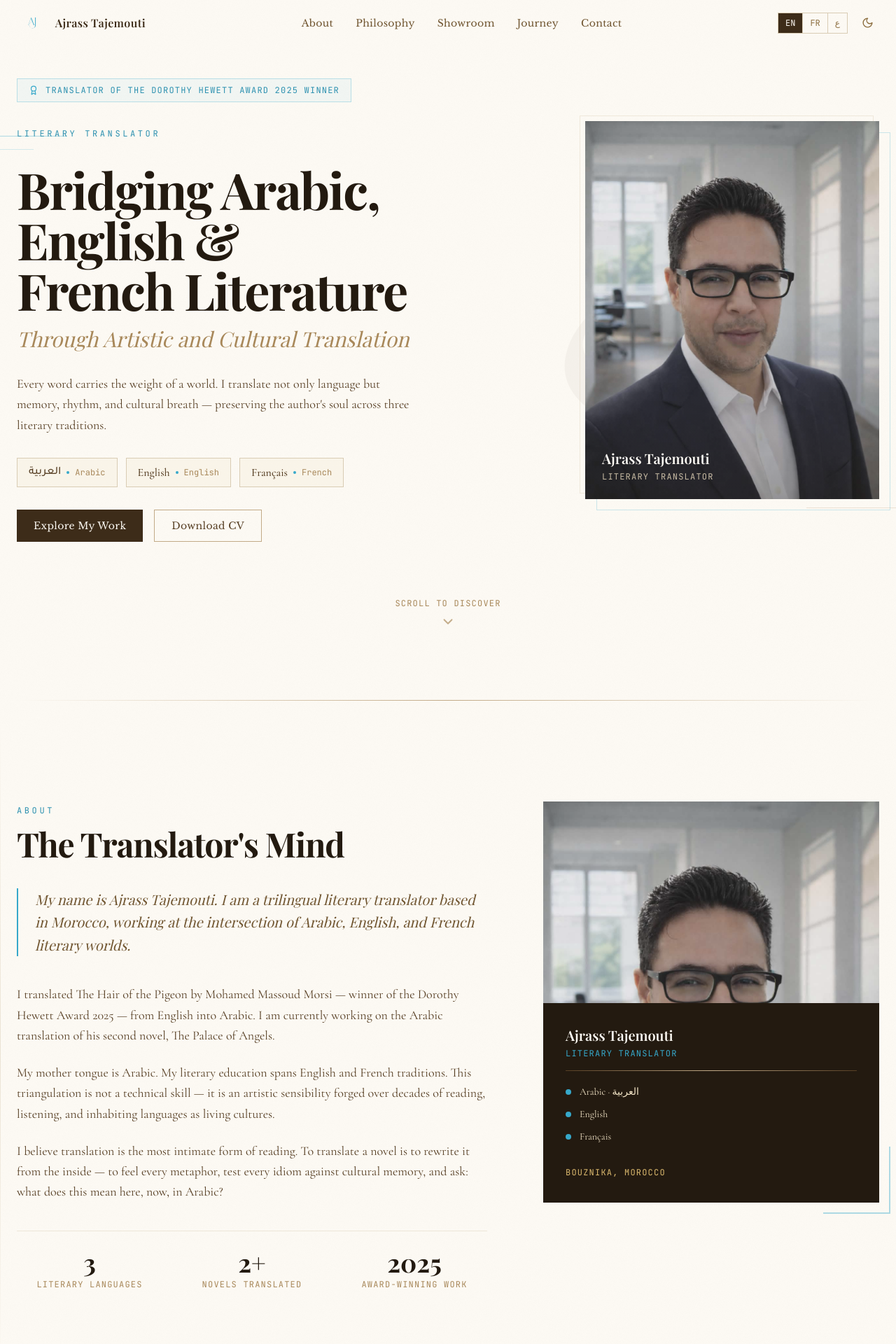
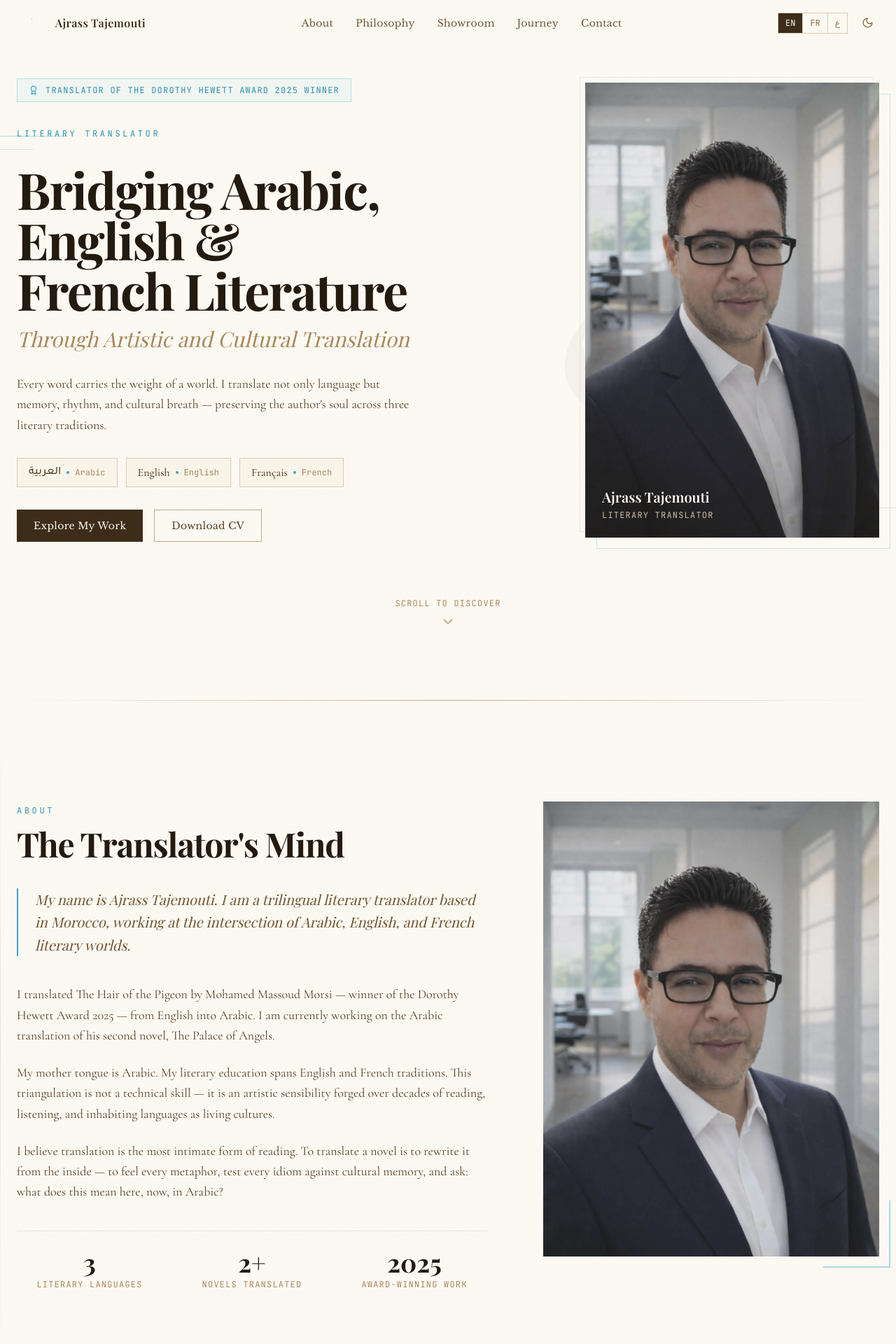
Before and after one commit to tajemouti/translator-portfolio, a React (Vite) app: page / in a window 1280 px wide. Shown: the top 1920 px of the page at 70% size. Built offline with nearby package versions, Linux system fonts and the light colour scheme; a web font is replaced by a local one.

Commit message:
Update project files

```diff
--- a/src/components/About.jsx
+++ b/src/components/About.jsx
@@ -56,43 +56,22 @@ export default function About({ t }) {
           </div>
 
           {/* RIGHT — Photo + decorative card */}
-          <div className="reveal reveal-delay-2 hidden lg:block">
-            <div className="relative">
+          <div className="reveal reveal-delay-2">
+            <div className="relative max-w-md mx-auto lg:max-w-full">
               <div className="overflow-hidden">
                 <img
                   src={heroPhoto}
                   alt={t.about.portrait}
-                  className="w-full h-72 object-cover object-top grayscale-[0.2]"
+                  className="
+                    w-full
+                    h-[420px]
+                    sm:h-[520px]
+                    md:h-[650px]
+                    object-cover
+                    object-top
+                    grayscale-[0.2]
+                  "
                 />
-              </div>
-
-              {/* Info card below image */}
-              <div className="bg-ink-900 dark:bg-ink-800 text-parchment-50 p-8 space-y-5">
-                <div className="space-y-1">
-                  <p className="font-display text-xl font-semibold">{t.about.portrait}</p>
-                  <p className="font-mono text-xs text-azure-400 uppercase tracking-widest">
-                    {t.hero.tagline}
-                  </p>
-                </div>
-
-                <div className="ink-divider !my-4 !bg-ink-700" />
-
-                <div className="space-y-3">
-                  {['Arabic · العربية', 'English', 'Français'].map((lang, i) => (
-                    <div key={i} className="flex items-center gap-3">
-                      <div className="w-2 h-2 rounded-full bg-azure-400 shrink-0" />
-                      <span className="font-body text-sm text-parchment-200">
-                        {lang}
-                      </span>
-                    </div>
-                  ))}
-                </div>
-
-                <div className="pt-2">
-                  <span className="font-mono text-xs text-parchment-400 tracking-widest uppercase">
-                    Bouznika, Morocco
-                  </span>
-                </div>
               </div>
 
               {/* Decorative corner accent */}
--- a/src/components/Hero.jsx
+++ b/src/components/Hero.jsx
@@ -152,18 +152,26 @@ export default function Hero({ t }) {
           <div
             className={`relative transition-all duration-1000 ${
               visible ? 'opacity-100 translate-x-0' : 'opacity-0 translate-x-8'
-            } hidden lg:block`}
+            }`}
             style={{ transitionDelay: '400ms' }}
           >
             {/* Decorative frame offset */}
             <div className="absolute inset-0 translate-x-4 translate-y-4 border border-azure-400/25" />
             <div className="absolute inset-0 -translate-x-2 -translate-y-2 border border-ink-200/40 dark:border-ink-700/40" />
 
-            <div className="relative overflow-hidden">
+            <div className="relative overflow-hidden max-w-md mx-auto lg:max-w-full">
               <img
                 src={heroPhoto}
                 alt={t.about.portrait}
-                className="w-full h-[540px] object-cover object-top grayscale-[0.15] contrast-105"
+                className="
+                    w-full
+                    h-[420px]
+                    sm:h-[520px]
+                    md:h-[650px]
+                    object-cover
+                    object-top
+                    grayscale-[0.2]
+                  "
               />
               {/* Ink overlay gradient */}
               <div className="absolute inset-0 bg-gradient-to-t from-ink-900/30 via-transparent to-transparent" />
--- a/src/components/Navbar.jsx
+++ b/src/components/Navbar.jsx
@@ -38,7 +38,7 @@ export default function Navbar({ t, lang, setLang, darkMode, setDarkMode }) {
           onClick={() => window.scrollTo({ top: 0, behavior: 'smooth' })}
           className="flex items-center gap-3 group"
         >
-          <img src={logoSrc} alt="AT Logo" className="h-8 w-auto opacity-90" />
+          <img src={logoSrc} alt="AT Logo" className="h-8 w-auto animate-[spin_3s_linear_infinite]" />
           <span className="font-display text-base font-semibold text-ink-800 dark:text-parchment-100 tracking-wide hidden sm:block">
             {t.nav.logo}
           </span>
--- a/src/index.css
+++ b/src/index.css
@@ -132,3 +132,12 @@
   .reveal-delay-4 { transition-delay: 0.4s; }
   .reveal-delay-5 { transition-delay: 0.5s; }
 }
+
+@keyframes spin {
+  0% {
+    transform: rotateY(0deg);
+  }
+  100% {
+    transform: rotateY(360deg);
+  }
+}
--- a/src/translations.js
+++ b/src/translations.js
@@ -490,14 +490,14 @@ export const translations = {
     fontClass: "font-arabic",
 
     nav: {
-      logo: "أجراس تاجموتي",
-      links: ["عن المترجمة", "الفلسفة", "معرض الترجمة", "المسيرة", "التواصل"],
+      logo: "أجرس التجمعتي",
+      links: ["عن المترجم", "الفلسفة", "معرض الترجمة", "المسيرة", "التواصل"],
       anchors: ["about", "philosophy", "showroom", "journey", "contact"],
       languageLabel: "اللغة",
     },
 
     hero: {
-      tagline: "مترجمة أدبية",
+      tagline: "مترجم أدبي",
       headline: "جسر بين الأدب العربي والإنجليزي والفرنسي",
       subheadline: "عبر ترجمة فنية وثقافية عميقة",
       description:
@@ -511,13 +511,13 @@ export const translations = {
     },
 
     about: {
-      label: "عن المترجمة",
-      title: "عقل المترجمة",
-      portrait: "أجراس تاجموتي",
+      label: "عن المترجم",
+      title: "عقل المترجم",
+      portrait: "أجرس التجمعتي",
       intro:
-        "اسمي أجراس تاجموتي. مترجمة أدبية ثلاثية اللغة مقيمة في المغرب، أعمل على ملتقى العوالم الأدبية العربية والإنجليزية والفرنسية.",
+        "اسمي أجرس التجمعتي. مترجم أدبي ثلاثي اللغة مقيم في المغرب، أعمل على ملتقى العوالم الأدبية العربية والإنجليزية والفرنسية.",
       body: [
-        "ترجمتُ رواية «شعرة الحمامة» للكاتب محمد مسعود مرسي — الفائز بجائزة دوروثي هيويت 2025 — من الإنجليزية إلى العربية. وأعمل حالياً على الترجمة العربية لروايته الثانية «قصر الملائكة».",
+        "ترجمتُ رواية «زقاق الريش» للكاتب محمد مسعود مرسي — الفائز بجائزة دوروثي هيويت 2025 — من الإنجليزية إلى العربية. وأعمل حالياً على الترجمة العربية لروايته الثانية «قصر الملائكة».",
         "لغتي الأم هي العربية. وتشمل تكويني الأدبي التقاليدين الإنجليزي والفرنسي. هذا التثليث ليس مهارةً تقنية — بل هو حساسية فنية صُقِلَت عبر عقود من القراءة والإنصات والعيش في اللغات بوصفها ثقافات حية.",
         "أؤمن بأن الترجمة هي أكثر أشكال القراءة حميمية. ترجمة رواية هي إعادة كتابتها من الداخل — الشعور بكل استعارة، واختبار كل تعبير في مواجهة الذاكرة الثقافية، والتساؤل: ماذا يعني هذا هنا، الآن، بالعربية؟",
       ],
@@ -560,7 +560,7 @@ export const translations = {
       ],
       quote: {
         text: "الترجمة ليست جسراً بين لغتين. إنها فعل التحوّل إلى الكاتب، لبعض الوقت، في لسان آخر.",
-        attribution: "— أجراس تاجموتي",
+        attribution: "— أجرس التجمعتي",
       },
     },
 
@@ -608,7 +608,7 @@ export const translations = {
         },
         {
           id: 3,
-          workTitle: "شعرة الحمامة",
+          workTitle: "زقاق الريش",
           author: "محمد مسعود مرسي",
           direction: "إنجليزي → عربي",
           original: {
@@ -636,7 +636,7 @@ export const translations = {
         {
           year: "٢٠٢٥",
           type: "achievement",
-          title: "جائزة دوروثي هيويت — مترجمة",
+          title: "جائزة دوروثي هيويت — مترجم",
           body: "أتممتُ ونشرتُ الترجمة العربية لرواية «شعرة الحمامة» لمحمد مسعود مرسي، الفائز بجائزة دوروثي هيويت 2025 في أستراليا.",
           highlight: true,
         },
```
Also changed, not shown: 1 other file (tests, documents, lock files or other folders).
